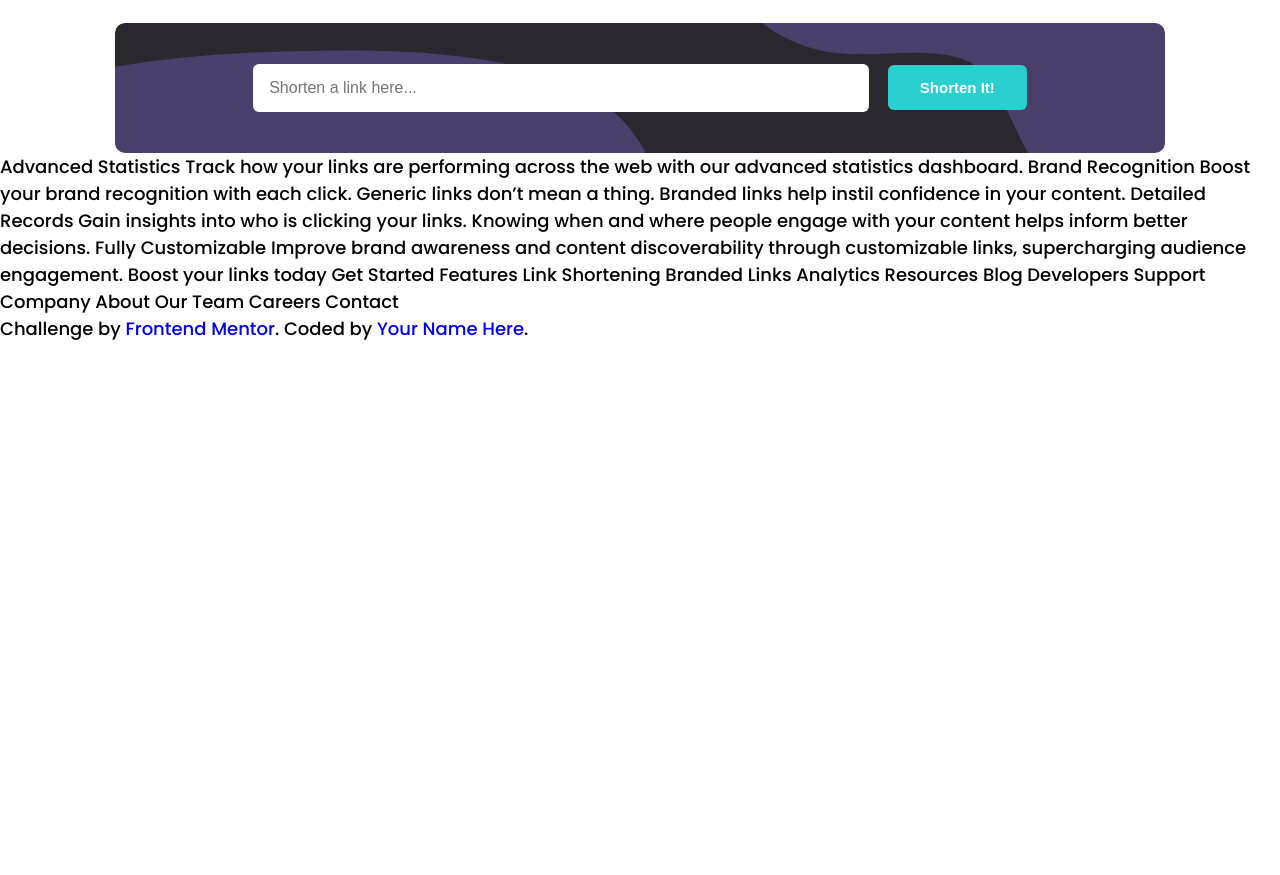
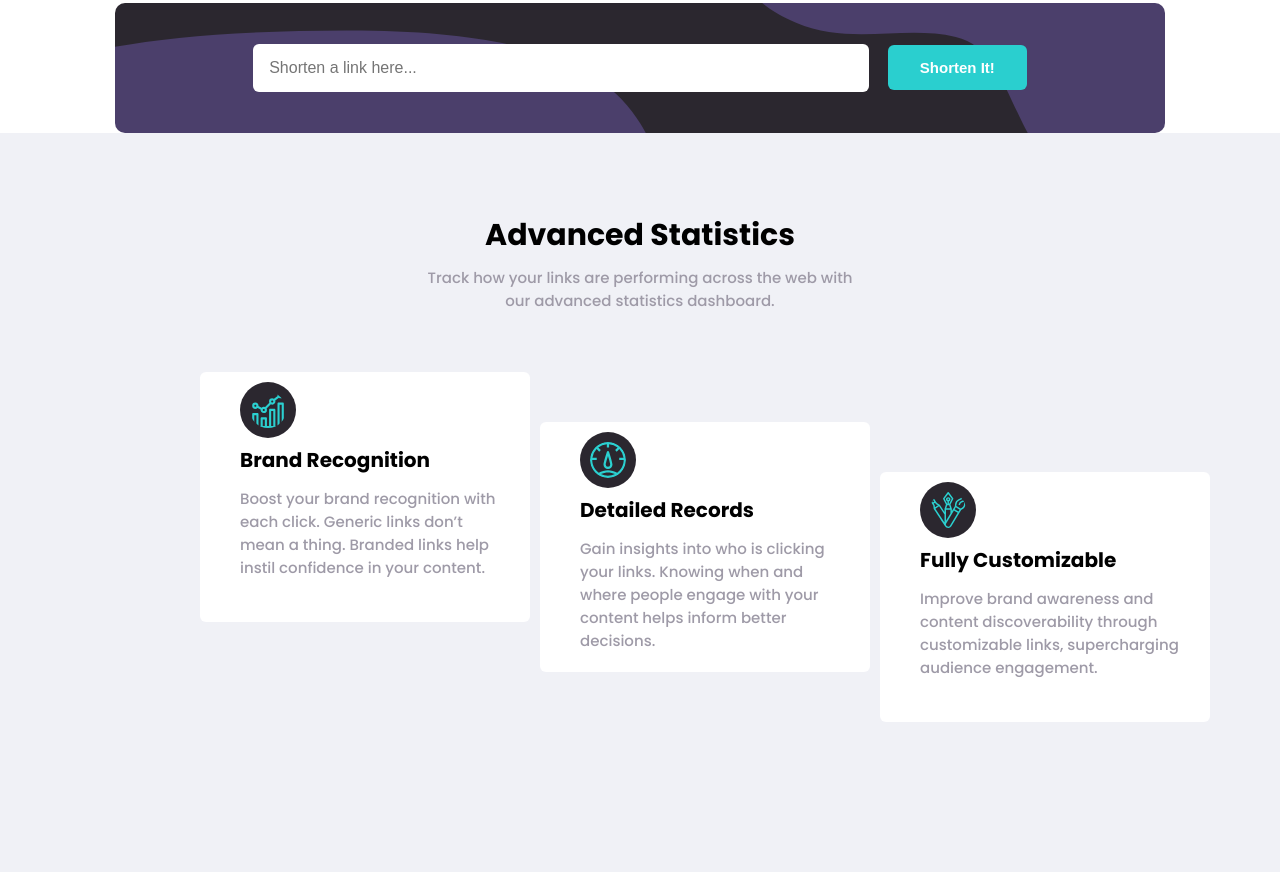
Before and after one commit to meghanmartin995/url-shortener, a plain HTML site: page index.html in a window 1280 px wide. Shown: the part 640-1515 px from the top of the page. Before the commit the page ends 982 px from the top, so only its background shows below. Drawn offline with Linux system fonts and the light colour scheme.

Commit message:
adds middle section

```diff
--- a/index.html
+++ b/index.html
@@ -41,27 +41,34 @@
     </form>
   </section>
 
+  <section class="mid-section">
+    <div class="statistics-header">
+      <h2>Advanced Statistics</h2>
+      <p>Track how your links are performing across the web with
+      our advanced statistics dashboard.</p>
+    </div>
+    <div class="statistics-grid">
+      <div class="recognition grid-item">
+        <img src="images/icon-brand-recognition.svg" alt="chart icon">
+        <h3>Brand Recognition</h3>
+        <p>Boost your brand recognition with each click. Generic links don’t
+        mean a thing. Branded links help instil confidence in your content.</p>
+      </div>
+      <div class="records grid-item">
+        <img src="images/icon-detailed-records.svg" alt="records icon">
+        <h3>Detailed Records</h3>
+        <p>Gain insights into who is clicking your links. Knowing when and where
+        people engage with your content helps inform better decisions.</p>
+      </div>
+      <div class="customizable grid-item">
+        <img src="images/icon-fully-customizable.svg" alt="customizable icon">
+        <h3>Fully Customizable</h3>
+        <p>Improve brand awareness and content discoverability through customizable
+        links, supercharging audience engagement.</p>
+      </div>
+    </div>
+  </section>
 
-
-  Advanced Statistics
-
-  Track how your links are performing across the web with our
-  advanced statistics dashboard.
-
-  Brand Recognition
-
-  Boost your brand recognition with each click. Generic links don’t
-  mean a thing. Branded links help instil confidence in your content.
-
-  Detailed Records
-
-  Gain insights into who is clicking your links. Knowing when and where
-  people engage with your content helps inform better decisions.
-
-  Fully Customizable
-
-  Improve brand awareness and content discoverability through customizable
-  links, supercharging audience engagement.
 
   Boost your links today
 
--- a/style/style.scss
+++ b/style/style.scss
@@ -72,7 +72,7 @@ a {
 
 .top-content  {
   display: grid;
-  margin: 40px 0 100px 200px;
+  margin: 40px 0 80px 200px;
   grid-gap: 80px;
   grid-template-columns: 600px 900px;
   .cta-section {
@@ -107,6 +107,8 @@ a {
   border: none;
 }
 
+/* Form */
+
 .form {
   background-image: url("../images/bg-shorten-desktop.svg");
   background-color: $very-dark-violet;
@@ -132,3 +134,65 @@ a {
     margin-right: 14px;
   }
 }
+
+/* Mid Section */
+
+.mid-section {
+  background: #F0F1F6;
+
+  .statistics-header {
+    text-align: center;
+    margin: 0 auto;
+    padding: 80px 0 60px 0;
+    width: 450px;
+  }
+
+  h2 {
+    font-size: 30px;
+    padding-bottom: 8px;
+  }
+
+  p {
+    color: $grayish-violet;
+    font-size: 15px;
+  }
+
+  .statistics-grid {
+    display: grid;
+    grid-template-columns: 1fr 1fr 1fr;
+    grid-gap: 10px;
+    margin: 0 200px 140px 200px;
+    justify-items: center;
+    height: 500px;
+
+    img {
+      background: $very-dark-violet;
+      border-radius: 50%;
+      height: 36px;
+      width: 36px;
+      padding: 10px;
+    }
+
+    .grid-item {
+      background: white;
+      padding: 10px 40px;
+      width: 250px;
+      height: 230px;
+      border-radius: 6px;
+
+      h3 {
+        padding-bottom: 12px;
+        font-size: 20px;
+      }
+      p {
+        width: 270px;
+      }
+    }
+    .records {
+      margin-top: 50px;
+    }
+    .customizable {
+      margin-top: 100px;
+    }
+  }
+}
```
Also changed, not shown: style/style.css, 1 other file.
